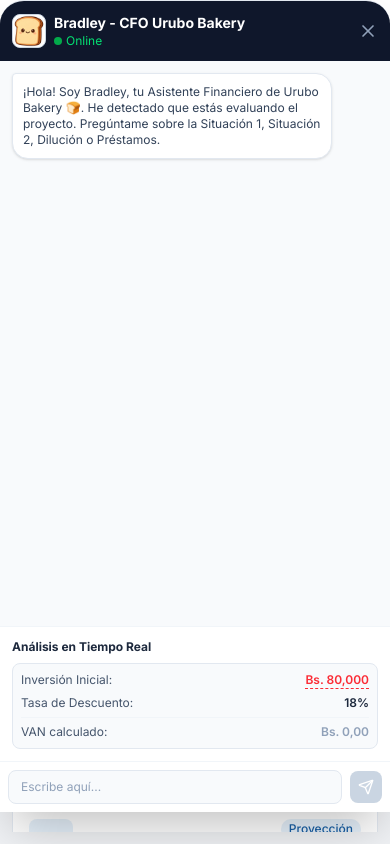
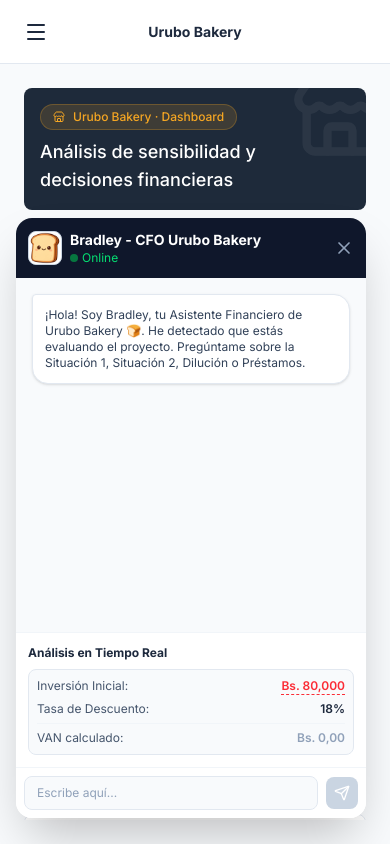
Before and after one commit to Jhamilveliz/FinanzasP1, a Next.js app in the folder frontend/: page / in a window 390 px wide. Both pictures are taken after a click on the button 341 px from the left and 795 px from the top of the page. Built offline with nearby package versions, Linux system fonts and the light colour scheme.

Commit message:
responsivo_pC

```diff
--- a/frontend/src/app/inversiones/page.tsx
+++ b/frontend/src/app/inversiones/page.tsx
@@ -194,7 +194,7 @@
                             </p>
                         </div>
 
-                        <div className="flex-1 w-full min-h-0 pt-4">
+                        <div className="w-full h-[300px] md:h-[400px] min-h-[300px]">
                             <ResponsiveContainer width="100%" height="100%">
                                 <BarChart data={datosGrafico} margin={{ top: 5, right: 10, left: 0, bottom: 0 }}>
                                     <CartesianGrid strokeDasharray="3 3" vertical={false} stroke="#f1f5f9" />
--- a/frontend/src/app/layout.tsx
+++ b/frontend/src/app/layout.tsx
@@ -62,7 +62,7 @@
           )}
 
           {/* CONTENIDO PRINCIPAL CON SCROLL */}
-          <div className="flex-1 overflow-y-auto overflow-x-hidden p-3 sm:p-4 md:p-6 lg:p-8">
+          <div className="flex-1 h-screen overflow-y-auto p-6 bg-slate-50 relative">
             {children}
           </div>
         </main>
--- a/frontend/src/app/prestamos/page.tsx
+++ b/frontend/src/app/prestamos/page.tsx
@@ -299,7 +299,7 @@
                         >
                             Crecimiento de la deuda en el tiempo
                         </p>
-                        <div className="flex-1 min-h-0">
+                        <div className="w-full h-[300px] md:h-[400px] min-h-[300px]">
                             <ResponsiveContainer width="100%" height="100%">
                                 <LineChart
                                     data={datosGrafico}
--- a/frontend/src/app/supervivencia/page.tsx
+++ b/frontend/src/app/supervivencia/page.tsx
@@ -207,7 +207,7 @@
                         </p>
                     </div>
 
-                    <div className="flex-1 w-full min-h-0 pt-4">
+                    <div className="w-full h-[300px] md:h-[400px] min-h-[300px]">
                         <ResponsiveContainer width="100%" height="100%">
                             <BarChart data={datosGrafico} margin={{ top: 5, right: 10, left: -10, bottom: 0 }}>
                                 <CartesianGrid strokeDasharray="3 3" vertical={false} stroke="#f1f5f9" />
--- a/frontend/src/components/Asistente.tsx
+++ b/frontend/src/components/Asistente.tsx
@@ -60,30 +60,10 @@
     };
 
     return (
-        <div className="fixed bottom-4 sm:bottom-6 md:bottom-8 lg:bottom-10 xl:bottom-12 right-4 sm:right-6 md:right-8 lg:right-10 xl:right-12 z-50">
-            {/* BOTÓN FLOTANTE - Responsivo */}
-            <button
-                onClick={() => setIsOpen(!isOpen)}
-                className={`rounded-lg sm:rounded-xl md:rounded-2xl lg:rounded-3xl shadow-2xl flex items-center justify-center transition-all transform hover:-translate-y-1 border border-slate-200 ${isOpen ? 'scale-0 opacity-0' : 'scale-100 opacity-100 hover:scale-110'}`}
-            >
-                <Image
-                    src="/pan.jpg"
-                    alt="Logotipo de Panadería Asistente"
-                    width={80}
-                    height={80}
-                    className="rounded-lg sm:rounded-xl md:rounded-2xl lg:rounded-3xl w-16 h-16 sm:w-20 sm:h-20 md:w-24 md:h-24 lg:w-28 lg:h-28"
-                />
-            </button>
-
+        <div className="fixed bottom-6 right-6 z-[9999] flex flex-col items-end">
             {/* VENTANA DE CHAT - Completamente responsiva */}
             <div
-                className={`fixed inset-0 sm:inset-auto bg-white rounded-t-3xl sm:rounded-2xl md:rounded-3xl lg:rounded-3xl xl:rounded-3xl shadow-2xl border-t sm:border border-slate-200 flex flex-col overflow-hidden origin-bottom-right transition-all duration-300 ease-out sm:w-[380px] md:w-[420px] lg:w-[480px] xl:w-[520px] sm:h-[700px] md:h-[750px] lg:h-[800px] xl:h-[850px] sm:bottom-6 sm:right-6 md:bottom-8 md:right-8 lg:bottom-10 lg:right-10 xl:bottom-12 xl:right-12
-                ${isOpen ? 'scale-100 opacity-100 translate-y-0 pointer-events-auto' : 'scale-90 opacity-0 translate-y-10 pointer-events-none'}`}
-                style={{
-                    maxHeight: 'calc(100vh - 2rem)',
-                    height: '100vh',
-                    width: '100vw',
-                }}
+                className={`w-[350px] sm:w-[400px] h-[600px] max-h-[80vh] bg-white rounded-2xl shadow-2xl flex flex-col overflow-hidden mb-4 transition-all duration-300 origin-bottom-right ${isOpen ? 'scale-100 opacity-100 translate-y-0 pointer-events-auto' : 'scale-90 opacity-0 translate-y-10 pointer-events-none hidden'}`}
             >
                 {/* Header */}
                 <div className="bg-slate-900 text-white p-3 sm:p-4 md:p-5 lg:p-6 xl:p-6 flex justify-between items-center shrink-0">
@@ -112,15 +92,15 @@
                 </div>
 
                 {/* Body (Mensajes) */}
-                <div className="p-3 sm:p-4 md:p-5 lg:p-6 xl:p-6 overflow-y-auto bg-slate-50 flex flex-col gap-3 sm:gap-4 md:gap-5 lg:gap-6 xl:gap-6 flex-1">
+                <div className="p-4 bg-slate-50 flex flex-col gap-3 flex-1 overflow-y-auto">
                     {history.map((item, index) => (
-                        <div key={index} className={`flex items-start gap-2 sm:gap-3 md:gap-4 lg:gap-4 xl:gap-4 ${item.role === 'user' ? 'justify-end' : ''}`}>
+                        <div key={index} className={`flex items-start gap-2 sm:gap-3 ${item.role === 'user' ? 'justify-end' : ''}`}>
                             {item.role === 'assistant' && item.icon && (
-                                <div className="p-2 md:p-2.5 lg:p-3 xl:p-3 bg-yellow-50 border border-yellow-200 rounded-lg md:rounded-lg lg:rounded-xl xl:rounded-xl shrink-0 mt-1 hidden sm:flex">
+                                <div className="p-2 bg-yellow-50 border border-yellow-200 rounded-lg shrink-0 mt-1 hidden sm:flex">
                                     {item.icon}
                                 </div>
                             )}
-                            <div className={`rounded-2xl text-xs sm:text-sm md:text-base lg:text-base xl:text-base p-2.5 sm:p-3 md:p-3.5 lg:p-4 xl:p-4 max-w-xs sm:max-w-sm md:max-w-md lg:max-w-lg xl:max-w-xl shadow-sm ${item.role === 'assistant' ? 'bg-white border border-slate-200 text-slate-700 rounded-tl-sm whitespace-pre-wrap' : 'bg-indigo-600 text-white rounded-tr-sm break-words'}`}>
+                            <div className={`rounded-2xl text-xs sm:text-sm p-3 max-w-xs sm:max-w-sm shadow-sm ${item.role === 'assistant' ? 'bg-white border border-slate-200 text-slate-700 rounded-tl-sm whitespace-pre-wrap' : 'bg-indigo-600 text-white rounded-tr-sm break-words'}`}>
                                 {item.message}
                             </div>
                         </div>
@@ -129,9 +109,9 @@
                 </div>
 
                 {/* Data Analysis Section - Responsive */}
-                <div className="p-3 sm:p-4 md:p-5 lg:p-6 xl:p-6 border-t border-slate-100 bg-white shrink-0">
-                    <h4 className="font-bold text-slate-800 text-xs sm:text-sm md:text-base lg:text-base xl:text-base mb-2 sm:mb-3 md:mb-4 lg:mb-4 xl:mb-4">Análisis en Tiempo Real</h4>
-                    <div className="bg-slate-50 border border-slate-200 rounded-lg sm:rounded-xl md:rounded-lg lg:rounded-lg xl:rounded-lg p-2 sm:p-3 md:p-3.5 lg:p-4 xl:p-4 text-xs md:text-sm lg:text-sm xl:text-sm text-slate-600 flex flex-col gap-1.5 sm:gap-2 md:gap-2.5 lg:gap-3 xl:gap-3">
+                <div className="p-3 sm:p-4 border-t border-slate-100 bg-white shrink-0">
+                    <h4 className="font-bold text-slate-800 text-xs sm:text-sm mb-2 sm:mb-3">Análisis en Tiempo Real</h4>
+                    <div className="bg-slate-50 border border-slate-200 rounded-lg p-2 sm:p-3 text-xs sm:text-sm text-slate-600 flex flex-col gap-1.5 sm:gap-2">
                         <div className="flex justify-between">
                             <span>Inversión Inicial:</span>
                             <span className="font-semibold text-red-500 border-b border-red-500 border-dashed cursor-help" title="¡Debería ser negativo!">Bs. 80,000</span>
@@ -140,7 +120,7 @@
                             <span>Tasa de Descuento:</span>
                             <span className="font-semibold text-slate-800">18%</span>
                         </div>
-                        <div className="flex justify-between border-t border-slate-100 pt-1.5 sm:pt-2 md:pt-2.5 lg:pt-3 xl:pt-3">
+                        <div className="flex justify-between border-t border-slate-100 pt-1.5 sm:pt-2">
                             <span>VAN calculado:</span>
                             <span className="font-semibold text-slate-400">Bs. 0,00</span>
                         </div>
@@ -148,23 +128,37 @@
                 </div>
 
                 {/* Footer (Input) */}
-                <form onSubmit={enviarMensaje} className="p-2 sm:p-3 md:p-4 lg:p-5 xl:p-5 bg-white border-t border-slate-100 flex gap-2 md:gap-3 lg:gap-3 xl:gap-3 items-center shrink-0">
+                <form onSubmit={enviarMensaje} className="p-2 sm:p-3 bg-white border-t border-slate-100 flex gap-2 items-center shrink-0">
                     <input
                         type="text"
                         value={mensajeInput}
                         onChange={(e) => setMensajeInput(e.target.value)}
                         placeholder="Escribe aquí..."
-                        className="w-full border border-slate-200 text-xs sm:text-sm md:text-base lg:text-base xl:text-base rounded-lg sm:rounded-xl md:rounded-xl lg:rounded-xl xl:rounded-xl px-3 sm:px-4 md:px-5 lg:px-5 xl:px-5 py-2 sm:py-2.5 md:py-3 lg:py-3 xl:py-3 bg-slate-50 outline-none focus:ring-2 focus:ring-indigo-500 transition text-slate-800 placeholder:text-slate-400"
+                        className="w-full border border-slate-200 text-xs sm:text-sm rounded-lg px-3 py-2 bg-slate-50 outline-none focus:ring-2 focus:ring-indigo-500 transition text-slate-800 placeholder:text-slate-400"
                     />
                     <button
                         type="submit"
                         disabled={!mensajeInput.trim()}
-                        className="p-2 sm:p-2.5 md:p-3 lg:p-3.5 xl:p-3.5 bg-indigo-600 hover:bg-indigo-700 disabled:bg-slate-300 text-white rounded-lg sm:rounded-xl md:rounded-xl lg:rounded-xl xl:rounded-xl transition flex items-center justify-center flex-shrink-0"
+                        className="p-2 bg-indigo-600 hover:bg-indigo-700 disabled:bg-slate-300 text-white rounded-lg transition flex items-center justify-center flex-shrink-0"
                     >
-                        <Send size={16} className="sm:size-[18px] md:size-[20px] lg:size-[20px] xl:size-[20px]" />
+                        <Send size={16} />
                     </button>
                 </form>
             </div>
+
+            {/* BOTÓN FLOTANTE - Responsivo */}
+            <button
+                onClick={() => setIsOpen(!isOpen)}
+                className={`rounded-full shadow-2xl flex items-center justify-center transition-all transform hover:-translate-y-1 border border-slate-200 bg-white ${isOpen ? 'scale-0 opacity-0 mb-[-80px]' : 'scale-100 opacity-100 hover:scale-110'}`}
+            >
+                <Image
+                    src="/pan.jpg"
+                    alt="Logotipo de Panadería Asistente"
+                    width={80}
+                    height={80}
+                    className="rounded-full w-16 h-16 sm:w-20 sm:h-20"
+                />
+            </button>
         </div>
     );
 }
```
